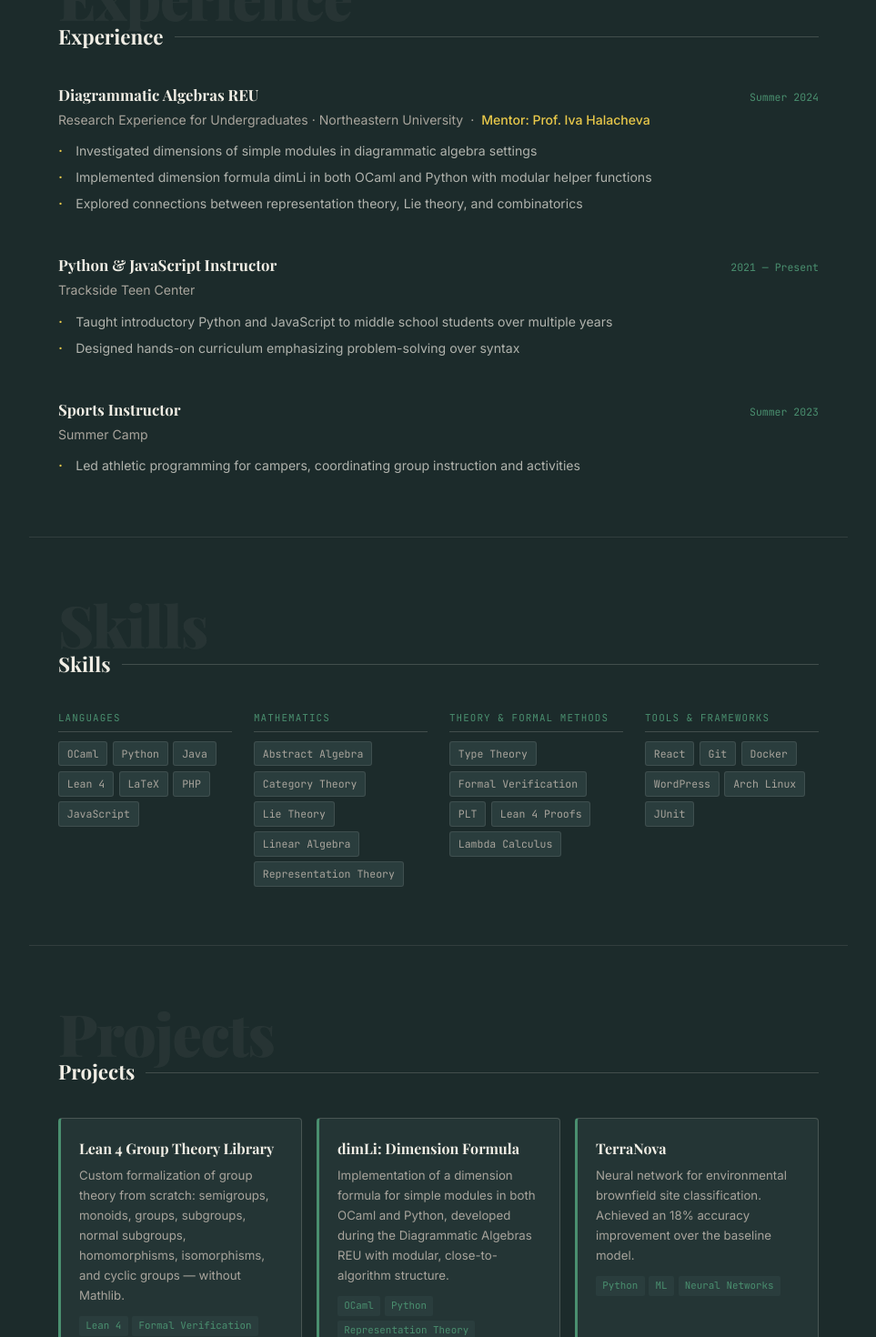
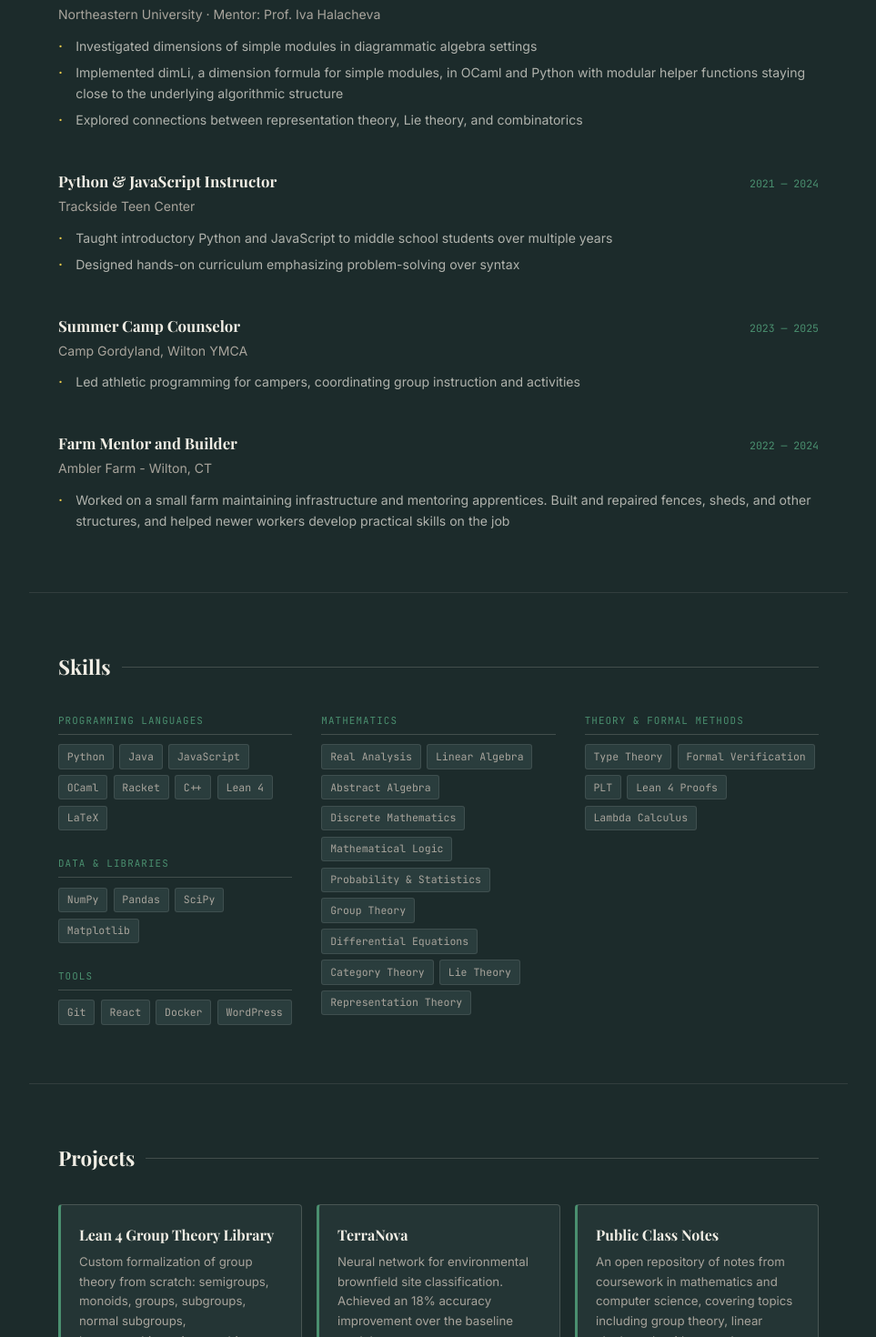
Before and after one commit to WilliamTraub/my-portfolio, a React (Vite) app: page / in a window 1280 px wide. Shown: the part 1320-2790 px from the top of the page at 91% size, without its empty margins (158-1121 px from the left). Built offline with nearby package versions, Linux system fonts and the light colour scheme.

Commit message:
changed favicon and reformatted skills

```diff
--- a/index.html
+++ b/index.html
@@ -7,6 +7,7 @@
     <link rel="preconnect" href="https://fonts.googleapis.com" />
     <link rel="preconnect" href="https://fonts.gstatic.com" crossorigin />
     <link href="https://fonts.googleapis.com/css2?family=Playfair+Display:wght@400;700;900&family=Inter:wght@400;500&family=JetBrains+Mono:wght@400;500&display=swap" rel="stylesheet" />
+    <link rel="icon" type="image/svg+xml" href="/favicon.svg" />
   </head>
   <body>
     <div id="root"></div>
--- /dev/null
+++ b/src/components/About.jsx
@@ -0,0 +1,21 @@
+import Section from './Section'
+import styles from './About.module.css'
+
+export default function About() {
+  return (
+    <Section id="about" label="About" title="About">
+      <p className={styles.text}>
+        I'm a sophomore at Northeastern studying Computer Science and Mathematics.
+        My work spans a few different areas: research in representation theory and
+        diagrammatic algebras, formal verification in Lean 4, and software engineering.
+        I care about understanding things precisely, whether that means writing a proof
+        or building something that works.
+      </p>
+      <p className={styles.text}>
+        Outside of coursework I've spent several years teaching programming to middle
+        schoolers, which has shaped how I think about communicating technical ideas.
+        I'm interested in roles that combine rigorous thinking with building real things.
+      </p>
+    </Section>
+  )
+}
--- /dev/null
+++ b/src/components/About.module.css
@@ -0,0 +1,11 @@
+.text {
+  font-size: 1rem;
+  color: var(--chalk-dim);
+  line-height: 1.8;
+  max-width: 660px;
+  margin-bottom: 1.25rem;
+}
+
+.text:last-child {
+  margin-bottom: 0;
+}
--- a/src/components/Experience.jsx
+++ b/src/components/Experience.jsx
@@ -5,17 +5,16 @@ const experience = [
   {
     title: 'Diagrammatic Algebras REU',
     date: 'Summer 2024',
-    sub: 'Research Experience for Undergraduates · Northeastern University',
-    highlight: 'Mentor: Prof. Iva Halacheva',
+    sub: 'Northeastern University · Mentor: Prof. Iva Halacheva',
     bullets: [
       'Investigated dimensions of simple modules in diagrammatic algebra settings',
-      'Implemented dimension formula dimLi in both OCaml and Python with modular helper functions',
+      'Implemented dimLi, a dimension formula for simple modules, in OCaml and Python with modular helper functions staying close to the underlying algorithmic structure',
       'Explored connections between representation theory, Lie theory, and combinatorics',
     ],
   },
   {
     title: 'Python & JavaScript Instructor',
-    date: '2021 — Present',
+    date: '2021 — 2024',
     sub: 'Trackside Teen Center',
     bullets: [
       'Taught introductory Python and JavaScript to middle school students over multiple years',
@@ -23,11 +22,19 @@ const experience = [
     ],
   },
   {
-    title: 'Sports Instructor',
-    date: 'Summer 2023',
-    sub: 'Summer Camp',
+    title: 'Summer Camp Counselor',
+    date: '2023 — 2025',
+    sub: 'Camp Gordyland, Wilton YMCA',
     bullets: [
       'Led athletic programming for campers, coordinating group instruction and activities',
+    ],
+  },
+  {
+    title: 'Farm Mentor and Builder',
+    date: '2022 — 2024',
+    sub: 'Ambler Farm - Wilton, CT',
+    bullets: [
+      'Worked on a small farm maintaining infrastructure and mentoring apprentices. Built and repaired fences, sheds, and other structures, and helped newer workers develop practical skills on the job',
     ],
   },
 ]
--- a/src/components/Projects.jsx
+++ b/src/components/Projects.jsx
@@ -9,23 +9,17 @@ const projects = [
     link: null,
   },
   {
-    title: 'dimLi: Dimension Formula',
-    desc: 'Implementation of a dimension formula for simple modules in both OCaml and Python, developed during the Diagrammatic Algebras REU with modular, close-to-algorithm structure.',
-    tags: ['OCaml', 'Python', 'Representation Theory'],
-    link: null,
-  },
-  {
     title: 'TerraNova',
     desc: 'Neural network for environmental brownfield site classification. Achieved an 18% accuracy improvement over the baseline model.',
     tags: ['Python', 'ML', 'Neural Networks'],
-    link: null,
+    link: 'https://github.com/WilliamTraub/TerraNova',
   },
   {
-    title: 'OCaml Compiler & Type Systems',
-    desc: 'Compiler and type system work including SignTheory, MiniPython, a CNF SAT solver, and a propositional logic system.',
-    tags: ['OCaml', 'Compilers', 'Type Theory'],
-    link: null,
-  },
+  title: 'Public Class Notes',
+  desc: 'An open repository of notes from coursework in mathematics and computer science, covering topics including group theory, linear algebra, algorithms, and programming languages.',
+  tags: ['LaTeX', 'Mathematics', 'CS Theory'],
+  link: 'https://github.com/WilliamTraub/Public-Classnotes',
+},
 ]
 
 export default function Projects() {
--- a/src/components/Section.jsx
+++ b/src/components/Section.jsx
@@ -3,7 +3,6 @@ import styles from './Section.module.css'
 export default function Section({ id, label, title, children }) {
   return (
     <section id={id} className={styles.section}>
-      <div className={styles.label}>{label}</div>
       <div className={styles.title}>
         <span>{title}</span>
       </div>
--- a/src/components/Skills.jsx
+++ b/src/components/Skills.jsx
@@ -3,20 +3,24 @@ import styles from './Skills.module.css'
 
 const skillGroups = [
   {
-    label: 'Languages',
-    tags: ['OCaml', 'Python', 'Java', 'Lean 4', 'LaTeX', 'PHP', 'JavaScript'],
+    label: 'Programming Languages',
+    tags: ['Python', 'Java', 'JavaScript', 'OCaml', 'Racket', 'C++', 'Lean 4', 'LaTeX'],
+  },
+  {
+    label: 'Data & Libraries',
+    tags: ['NumPy', 'Pandas', 'SciPy', 'Matplotlib'],
+  },
+  {
+    label: 'Tools',
+    tags: ['Git', 'React', 'Docker', 'WordPress'],
   },
   {
     label: 'Mathematics',
-    tags: ['Abstract Algebra', 'Category Theory', 'Lie Theory', 'Linear Algebra', 'Representation Theory'],
+    tags: ['Real Analysis', 'Linear Algebra', 'Abstract Algebra', 'Discrete Mathematics', 'Mathematical Logic', 'Probability & Statistics', 'Group Theory', 'Differential Equations', 'Category Theory', 'Lie Theory', 'Representation Theory'],
   },
   {
     label: 'Theory & Formal Methods',
     tags: ['Type Theory', 'Formal Verification', 'PLT', 'Lean 4 Proofs', 'Lambda Calculus'],
-  },
-  {
-    label: 'Tools & Frameworks',
-    tags: ['React', 'Git', 'Docker', 'WordPress', 'Arch Linux', 'JUnit'],
   },
 ]
 
--- a/src/components/Skills.module.css
+++ b/src/components/Skills.module.css
@@ -1,7 +1,11 @@
 .grid {
-  display: grid;
-  grid-template-columns: repeat(auto-fit, minmax(190px, 1fr));
-  gap: 1.5rem;
+  column-width: 220px;
+  column-gap: 2rem;
+}
+
+.group {
+  break-inside: avoid;
+  margin-bottom: 1.75rem;
 }
 
 .groupLabel {
@@ -18,7 +22,7 @@
 .tags {
   display: flex;
   flex-wrap: wrap;
-  gap: 0.35rem;
+  gap: 0.4rem;
 }
 
 .tag {
@@ -29,4 +33,10 @@
   border: 1px solid var(--border);
   border-radius: 3px;
   color: var(--chalk-dim);
+  transition: border-color 0.15s, color 0.15s;
 }
+
+.tag:hover {
+  border-color: var(--green);
+  color: var(--chalk);
+}
```
Also changed, not shown: public/discoveries/index.html (added, +14 -0 lines), public/favicon.svg (added).
